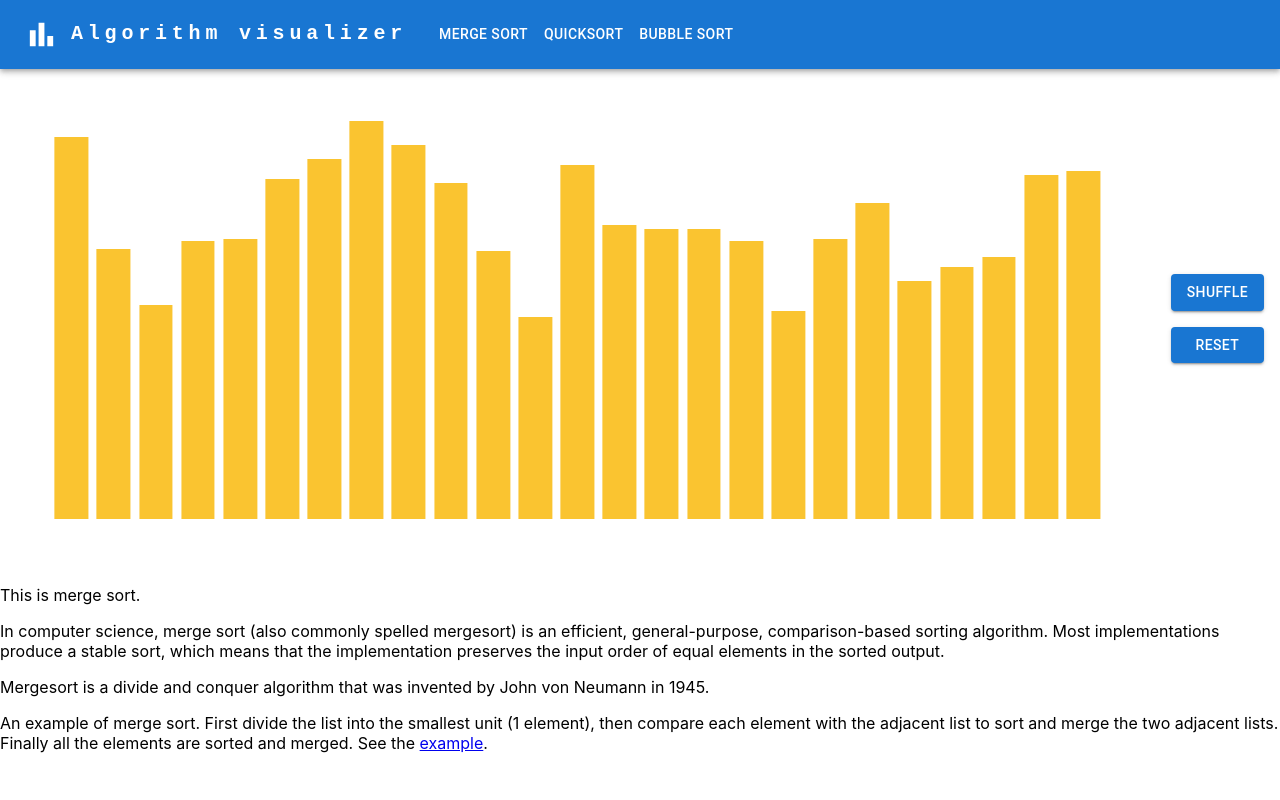
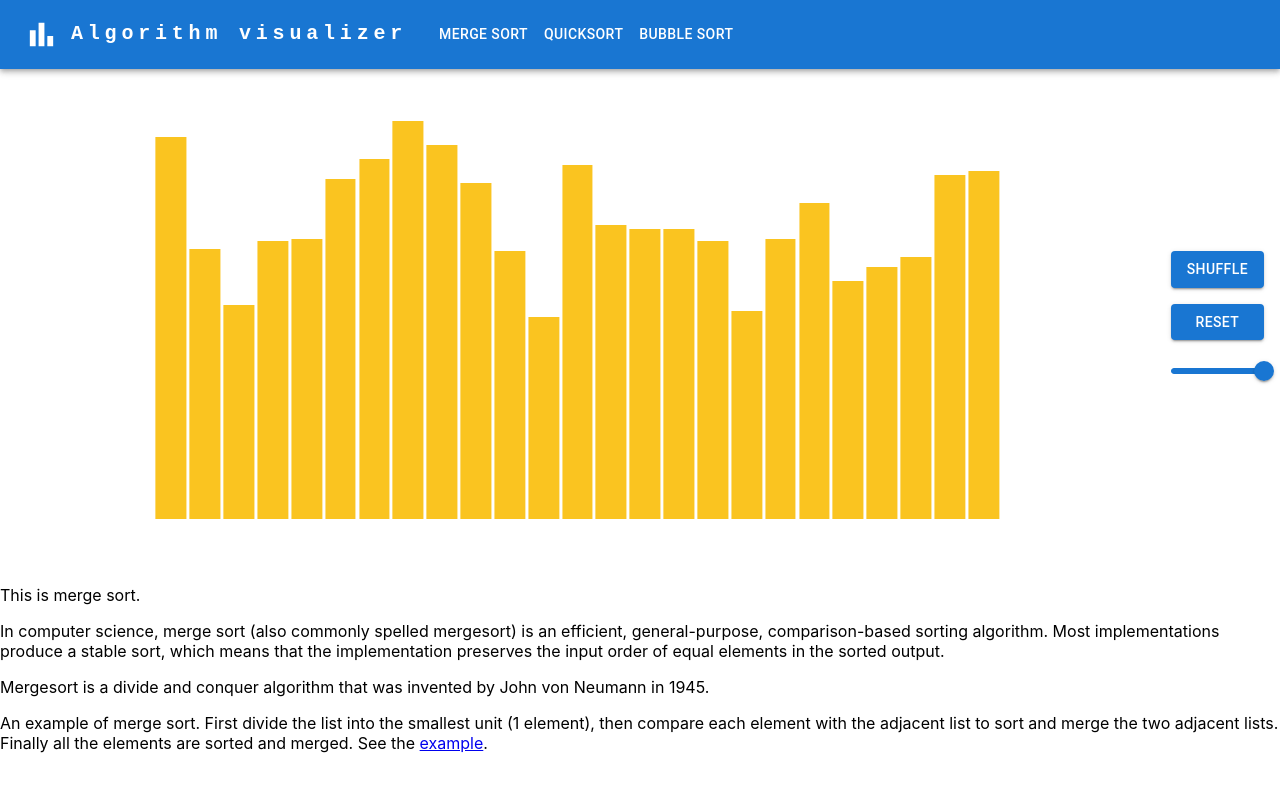
Before and after one commit to arkossyborbala/project_2023, a React (Create React App) app: page / in a window 1280 px wide. Shown: the top 800 px of the page. Built offline with nearby package versions, Linux system fonts and the light colour scheme.

Commit message:
configurable colors

```diff
--- a/src/components/SortingVisualizer.js
+++ b/src/components/SortingVisualizer.js
@@ -2,11 +2,25 @@ import {useState} from 'react';
 import Stack from '@mui/material/Stack';
 import { BarChart } from '@mui/x-charts';
 import Button  from '@mui/material/Button';
+import Slider from '@mui/material/Slider';
 
 
 function SortingVisualizer({length = 25}) {
+    //utils
+    function makeRandomArray() {
+        const randomArray = Array.from({ length }, () => Math.floor(Math.random() * 100 + 100));
+        return randomArray;
+    }
+
+    function mapValuesToObjectArray(){
+        const arrayOfObjects = values.map((element) => ({ data: element }));
+        return arrayOfObjects
+    }
+    //states
     const [values, setValues] = useState(() => makeRandomArray());
-    const handleClick = (event) => {
+    const [colors, setColors] = useState(Array(length).fill('#fac420'));
+    //click handlers
+    const handleShuffleClick = () => {
         const shuffledArray = [...values]; // Clone the input array to avoid modifying the original.
         for (let i = shuffledArray.length - 1; i > 0; i--) {
             const j = Math.floor(Math.random() * (i + 1));
@@ -15,24 +29,37 @@ function SortingVisualizer({length = 25}) {
         setValues(shuffledArray);
     }
 
-    function makeRandomArray() {
-        const randomArray = Array.from({ length }, () => Math.floor(Math.random() * 100 + 100));
-        return randomArray;
+    const handleResetClick = () => {
+        setValues(makeRandomArray());
     }
 
+    const handleSliderChange = (event, newValue) => {
+        const yellow = Array(newValue).fill('#fac420');
+        const grey = Array(length - newValue).fill('#d3d3d3');
+        setColors([...yellow, ...grey]);
+    }
+
+    const seriesData = values.map((element) => ({ data: element }));
     return (
         <Stack direction="row" spacing={2} alignItems='center' justifyContent='center' mr={2}>
             <BarChart
-                series={[{ data: values }]}
+                series={values.map((s) => ({ data: [s] }))}
                 // width={500}
                 height={500}
                 bottomAxis={null}
                 leftAxis={null}
-                colors={Array(7).fill('#fac430')}
+                colors={colors}
             />
             <Stack mr={2} spacing={2}>
-                <Button variant="contained" sx={'max-height:50px'} onClick={handleClick}>Shuffle</Button>
-                <Button variant="contained" sx={'max-height:50px'} onClick={() => setValues(makeRandomArray())}>Reset</Button>
+                <Button variant="contained" sx={'max-height:50px'} onClick={handleShuffleClick}>Shuffle</Button>
+                <Button variant="contained" sx={'max-height:50px'} onClick={handleResetClick}>Reset</Button>
+                <Slider
+                    min={0}
+                    max={length}
+                    step={1}
+                    defaultValue={length}
+                    onChange={handleSliderChange}
+                />
             </Stack>
         </Stack>
     );
```
